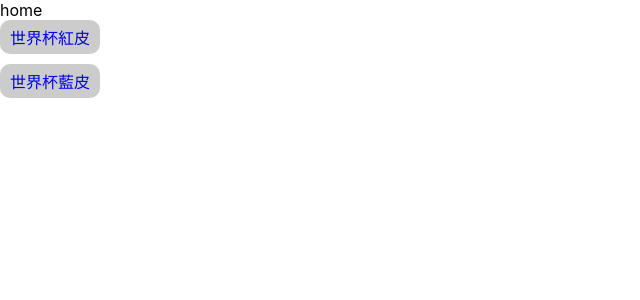
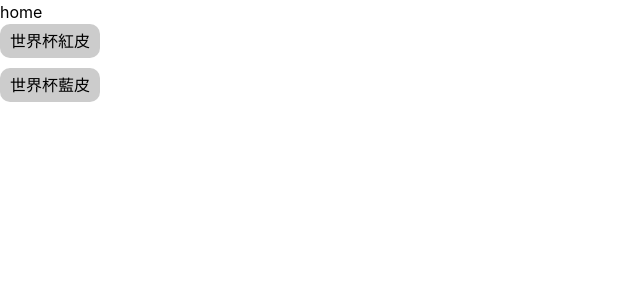
Before and after one commit to Shiung/react-demo, a React (Create React App) app: page / in a window 1280 px wide. Shown: the top 300 px of the page, without its empty margins (0-640 px from the left). Built offline with nearby package versions, Linux system fonts and the light colour scheme.

Commit message:
add tailwind css

```diff
--- a/package.json
+++ b/package.json
@@ -49,5 +49,9 @@
       "last 1 firefox version",
       "last 1 safari version"
     ]
+  },
+  "devDependencies": {
+    "tailwind-merge": "^1.9.0",
+    "tailwindcss": "^3.2.4"
   }
 }
--- a/src/index.css
+++ b/src/index.css
@@ -1,3 +1,7 @@
+@tailwind base;
+@tailwind components;
+@tailwind utilities;
+
 body {
   margin: 0;
   font-family: -apple-system, BlinkMacSystemFont, 'Segoe UI', 'Roboto', 'Oxygen',
--- /dev/null
+++ b/tailwind-base-preset.js
@@ -0,0 +1,53 @@
+function withOpacityValue(variable) {
+  return ({ opacityValue }) => {
+    if (opacityValue === undefined) {
+      return `rgb(var(${variable}))`
+    }
+    return `rgb(var(${variable}) / ${opacityValue})`
+  }
+}
+
+module.exports = {
+  theme: {
+    screens: {
+      'md': '375px',
+      'lg': '600px',
+      'xl': '1024px'
+    },
+    boxShadow: {
+      DEFAULT: '2px 2px 6px 0 rgba(0, 0, 0, 0.1)',
+      1: '1px 1px 6px 0 rgba(0, 0, 0, 0.1)',
+      2: '0 2px 4px 0 rgba(0, 0, 0, 0.1)',
+      3: '2px 2px 6px 0 rgba(51, 51, 51, 0.2)',
+      4: '4px 4px 16px 0 rgba(51, 51, 51, 0.2)',
+      5: '0 -2px 4px 0 rgba(0, 0, 0, 0.05)',
+      6: '0 2px 8px 0 rgba(0, 0, 0, 0.1)',
+      7: '0 0 4px 0 rgba(0, 0, 0, 0.2)',
+      8: '3px 3px 6px 0 rgba(0, 0, 0, 0.05)',
+      9: '0 0 6px 0 rgba(0, 0, 0, 0.1)',
+      10: '0 1px 4px 0 rgba(0, 0, 0, 0.2)',
+      11: '0 2px 7px 0 rgba(0, 0, 0, 0.1)',
+      'primary-1': '0 4px 16px 0 rgba(76,158,234,0.2)',
+      none: 'none'
+    },
+    extend: {
+      colors: {
+        primary: withOpacityValue('--portal-wap-primary')
+      },
+      keyframes: {
+        fadeIn: {
+          '0%': { opacity: 0 },
+          '100%': { opacity: 1 },
+        },
+        slideIn: {
+          '0%': { bottom: '-5vh', opacity: 0 },
+          '100%': { bottom: '0', opacity: 1 }
+        }
+      },
+      animation: {
+        sportFadeIn: 'fadeIn .4s',
+        sportSlideIn: 'slideIn .4s',
+      }
+    }
+  }
+}
--- /dev/null
+++ b/tailwind.config.js
@@ -0,0 +1,30 @@
+/** @type {import('tailwindcss').Config} */
+module.exports = {
+  presets: [require('./tailwind-base-preset.js')],
+  content: ['./src/**/*.{js,jsx,ts,tsx,svelte}', './public/**/*.html'],
+  darkMode: 'class',
+  theme: {
+    extend: {
+      keyframes: {
+        shake: {
+          '10%, 90%': {
+            transform: 'translate3d(-5px, 0, 0)'
+          },
+          '20%, 80%': {
+            transform: 'translate3d(5px, 0, 0)'
+          },
+          '30%, 50%, 70%': {
+            transform: 'translate3d(-5px, 0, 0)'
+          },
+          '40%, 60%': {
+            transform: 'translate3d(5px, 0, 0)'
+          }
+        }
+      },
+      animation: {
+        shake: 'shake 0.7s cubic-bezier(.36,.07,.19,.97) both',
+      },
+    }
+  },
+  plugins: [],
+}
```
Also changed, not shown: 1 other file (tests, documents, lock files or other folders).
